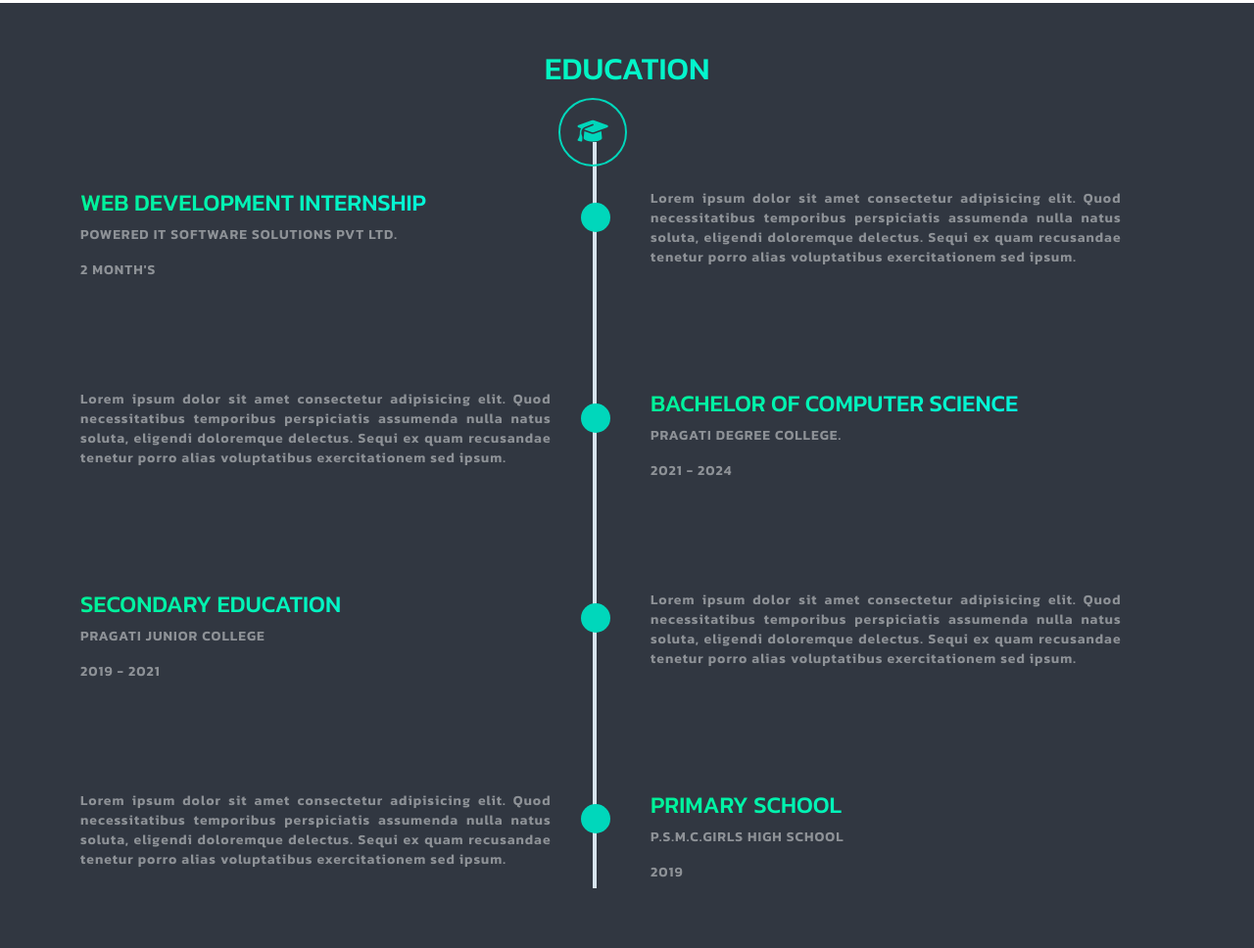
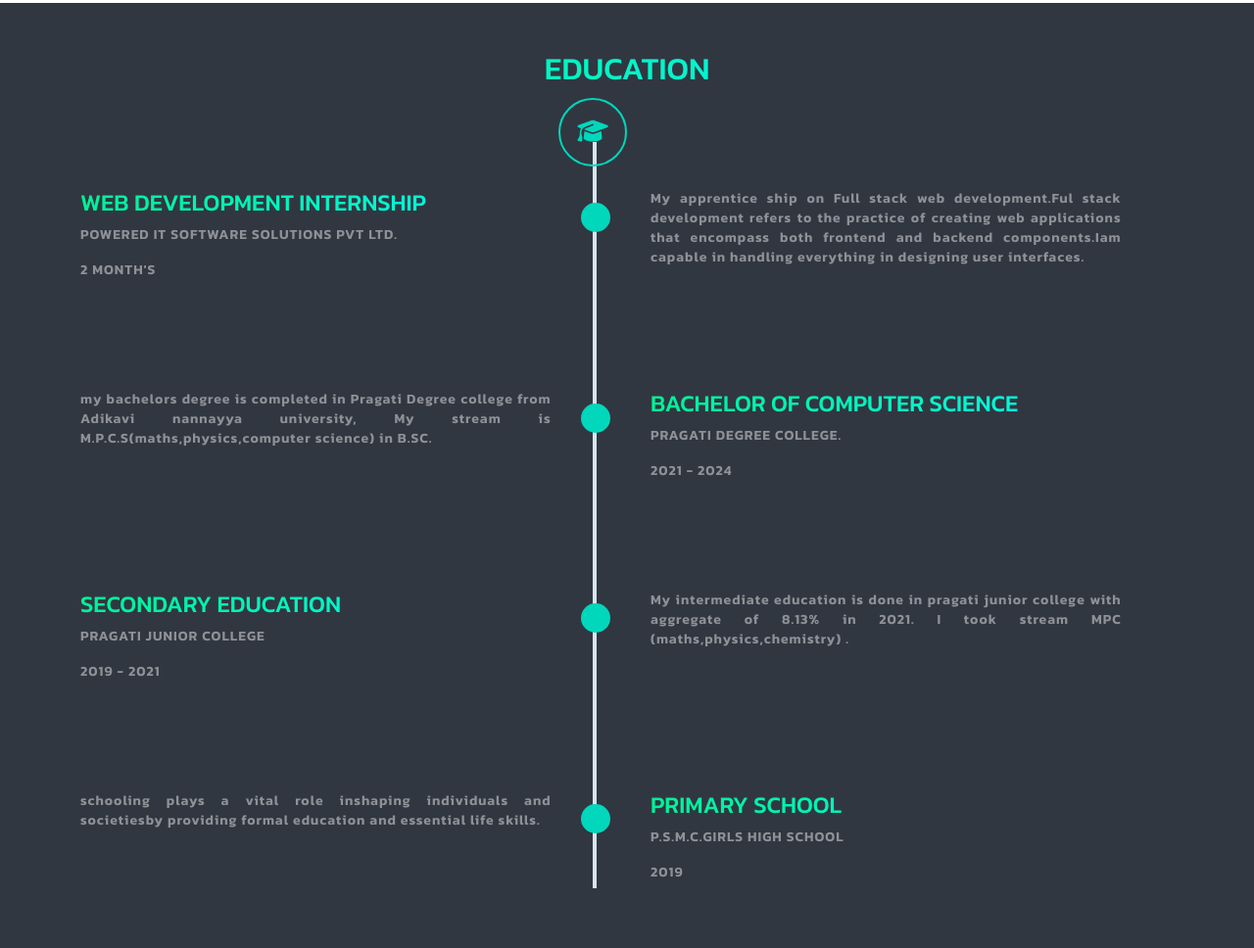
Before and after one commit to Sravanthi252004/my-portfolio, a plain HTML site: page index.html in a window 1280 px wide. Shown: the part 1530-2498 px from the top of the page at 98% size. Drawn offline with nearby package versions, Linux system fonts and the light colour scheme.

Commit message:
educatin changes

```diff
--- a/index.html
+++ b/index.html
@@ -112,10 +112,10 @@
                 <span></span>
                </div>
                <div class="col-lg-6 py-5">
-                <p>Lorem ipsum dolor sit amet consectetur adipisicing elit. Quod necessitatibus temporibus perspiciatis assumenda nulla natus soluta, eligendi doloremque delectus. Sequi ex quam recusandae tenetur porro alias voluptatibus exercitationem sed ipsum.</p>
+                <p>My apprentice ship on Full stack web development.Ful stack development refers to the practice of creating web applications that encompass both frontend and backend components.Iam capable in handling everything in designing user interfaces.</p>
                </div>
                <div class="col-lg-6 py-5 edu-con">
-                <p>Lorem ipsum dolor sit amet consectetur adipisicing elit. Quod necessitatibus temporibus perspiciatis assumenda nulla natus soluta, eligendi doloremque delectus. Sequi ex quam recusandae tenetur porro alias voluptatibus exercitationem sed ipsum.</p>
+                <p>my bachelors degree is completed in Pragati Degree college from Adikavi nannayya university, My stream is M.P.C.S(maths,physics,computer science) in B.SC.</p>
                 <span></span>
                </div>
                <div class="col-lg-6 py-5">
@@ -130,10 +130,10 @@
                 <span></span>
                </div>
                <div class="col-lg-6 py-5">
-                <p>Lorem ipsum dolor sit amet consectetur adipisicing elit. Quod necessitatibus temporibus perspiciatis assumenda nulla natus soluta, eligendi doloremque delectus. Sequi ex quam recusandae tenetur porro alias voluptatibus exercitationem sed ipsum.</p>
+                <p>My intermediate education is done in pragati junior college with aggregate of 8.13% in 2021. I took stream MPC (maths,physics,chemistry) .</p>
                </div>
                <div class="col-lg-6 py-5 edu-con">
-                <p>Lorem ipsum dolor sit amet consectetur adipisicing elit. Quod necessitatibus temporibus perspiciatis assumenda nulla natus soluta, eligendi doloremque delectus. Sequi ex quam recusandae tenetur porro alias voluptatibus exercitationem sed ipsum.</p>
+                <p>schooling plays a vital role inshaping individuals and societiesby providing formal education and essential life skills.</p>
                 <span></span>
                </div>
                <div class="col-lg-6 py-5">
```
